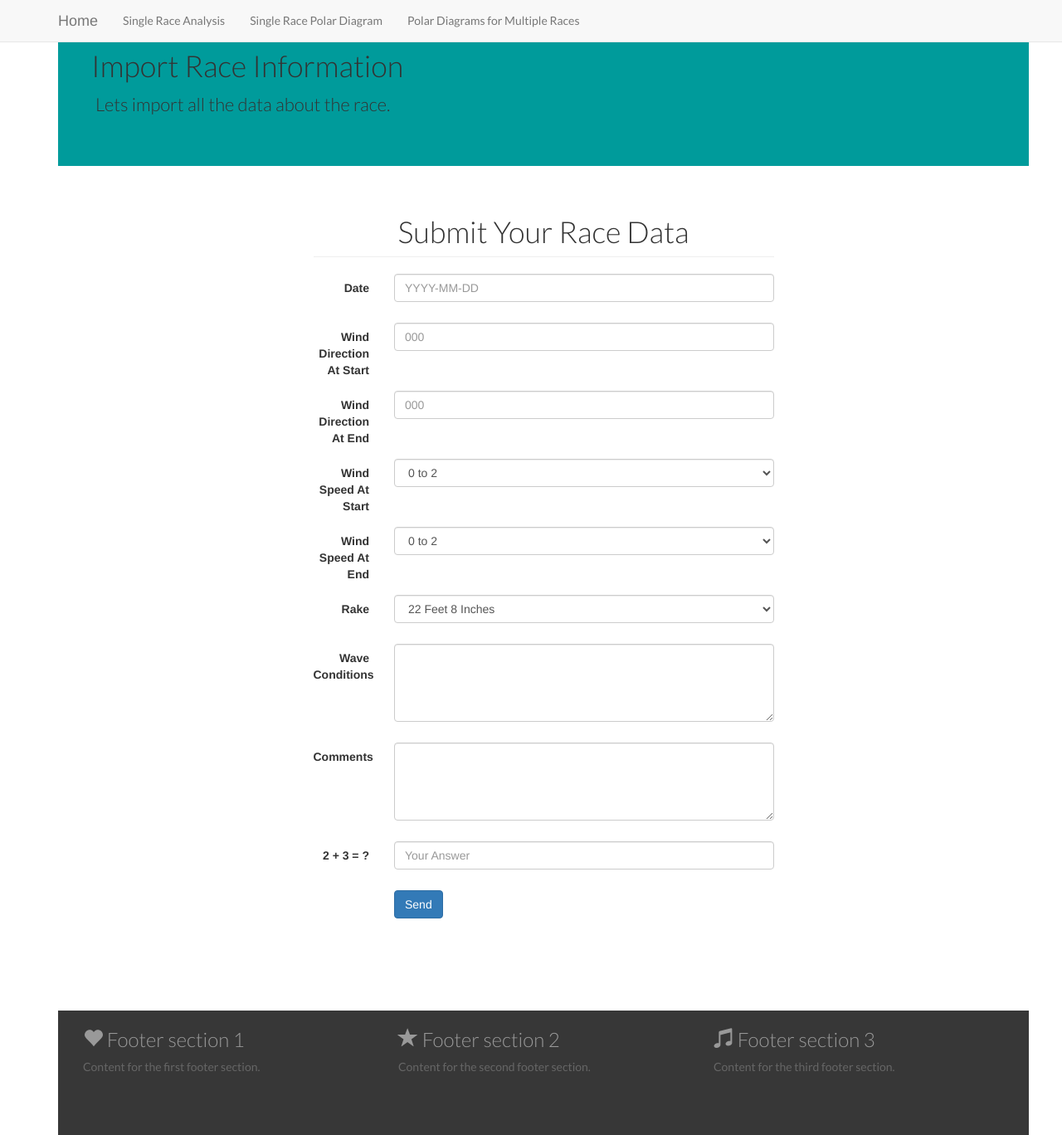
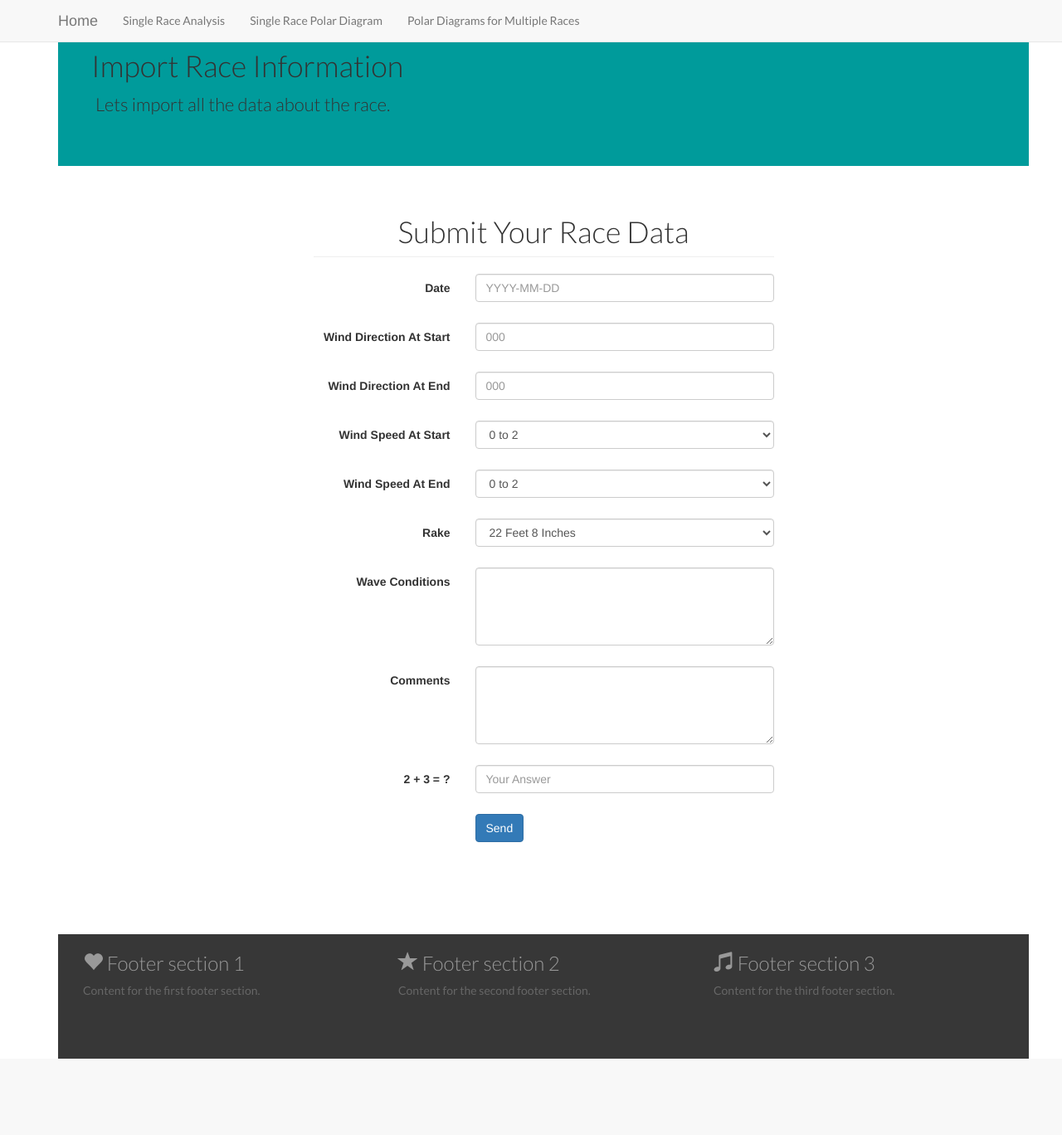
Before and after one commit to DaleHawkes/Track-King, a PHP site: page /import_race_information.php in a window 1280 px wide. Shown: the whole page at 83% size. After the commit the page ends 1276 px from the top, so only its background shows below. Run offline with PHP 8.4, Linux system fonts and the light colour scheme; data that the repository does not hold is empty; some libraries are stand-ins or nearby versions.

Commit message:
A few forms mods

```diff
--- a/import_race_information.php
+++ b/import_race_information.php
@@ -131,32 +131,32 @@ if (!$errDate && !$errWindDirectionStart && !$errWindDirectionEnd && !$errWindSp
                 <?php echo $result; ?>
 
 					<div class="form-group">
-						<label for="date" class="col-sm-2 control-label">Date</label>
-						<div class="col-sm-10">
+						<label for="date" class="col-sm-4 control-label">Date</label>
+						<div class="col-sm-8">
 							<input type="text" class="form-control" id="date" name="date" placeholder="YYYY-MM-DD" value="<?php echo htmlspecialchars(isset($_POST['date'])); ?>">
 							<?php echo "<p class='text-danger'>$errDate</p>";?>
 						</div>
 					</div>
 
 					<div class="form-group">
-						<label for="winddirectionstart" class="col-sm-2 control-label">Wind Direction At Start</label>
-						<div class="col-sm-10">
+						<label for="winddirectionstart" class="col-sm-4 control-label">Wind Direction At Start</label>
+						<div class="col-sm-8">
 							<input type="winddirectionstart" class="form-control" id="winddirectionstart" name="winddirectionstart" placeholder="000" value="<?php echo htmlspecialchars(isset($_POST['winddirectionstart'])); ?>">
 							<?php echo "<p class='text-danger'>$errWindDirectionStart</p>";?>
 						</div>
 					</div>
 
                     <div class="form-group">
-						<label for="winddirectionend" class="col-sm-2 control-label">Wind Direction At End</label>
-						<div class="col-sm-10">
+						<label for="winddirectionend" class="col-sm-4 control-label">Wind Direction At End</label>
+						<div class="col-sm-8">
 							<input type="winddirectionend" class="form-control" id="winddirectionend" name="winddirectionend" placeholder="000" value="<?php echo htmlspecialchars(isset($_POST['winddirectionend'])); ?>">
 							<?php echo "<p class='text-danger'>$errWindDirectionEnd</p>";?>
 						</div>
 					</div>
 
                     <div class="form-group">
-						<label for="windspeedstart" class="col-sm-2 control-label">Wind Speed At Start</label>
-						<div class="col-sm-10">
+						<label for="windspeedstart" class="col-sm-4 control-label">Wind Speed At Start</label>
+						<div class="col-sm-8">
 							<select class="form-control" id="windspeedstart" name="windspeedstart" placeholder="0 Knots" value="<?php echo htmlspecialchars(isset($_POST['windspeedstart'])); ?>">
                             	<option>0 to 2</option>
                                 <option>2 to 4</option>
@@ -176,8 +176,8 @@ if (!$errDate && !$errWindDirectionStart && !$errWindDirectionEnd && !$errWindSp
 					</div>
 
                     <div class="form-group">
-						<label for="windspeedend" class="col-sm-2 control-label">Wind Speed At End</label>
-						<div class="col-sm-10">
+						<label for="windspeedend" class="col-sm-4 control-label">Wind Speed At End</label>
+						<div class="col-sm-8">
 							<select class="form-control" id="windspeedend" name="windspeedend" placeholder="0 Knots" value="<?php echo htmlspecialchars(isset($_POST['windspeedend'])); ?>">
                             	<option>0 to 2</option>
                                 <option>2 to 4</option>
@@ -197,8 +197,8 @@ if (!$errDate && !$errWindDirectionStart && !$errWindDirectionEnd && !$errWindSp
 					</div>
 
                     <div class="form-group">
-						<label for="rake" class="col-sm-2 control-label">Rake</label>
-						<div class="col-sm-10">
+						<label for="rake" class="col-sm-4 control-label">Rake</label>
+						<div class="col-sm-8">
 							<select class="form-control" id="rake" name="rake" placeholder="" value="<?php echo htmlspecialchars(isset($_POST['rake'])); ?>">
                             	<option>22 Feet 8 Inches</option>
                                 <option>22 Feet 6 Inches</option>
@@ -210,35 +210,35 @@ if (!$errDate && !$errWindDirectionStart && !$errWindDirectionEnd && !$errWindSp
 					</div>
 
 					<div class="form-group">
-						<label for="waveconditions" class="col-sm-2 control-label">Wave Conditions</label>
-						<div class="col-sm-10">
+						<label for="waveconditions" class="col-sm-4 control-label">Wave Conditions</label>
+						<div class="col-sm-8">
 							<textarea class="form-control" rows="4" name="waveconditions"><?php echo htmlspecialchars(isset($_POST['waveconditions']));?></textarea>
 							<?php echo "<p class='text-danger'>$errWaveConditions</p>";?>
 						</div>
 					</div>
 
                     <div class="form-group">
-						<label for="comments" class="col-sm-2 control-label">Comments</label>
-						<div class="col-sm-10">
+						<label for="comments" class="col-sm-4 control-label">Comments</label>
+						<div class="col-sm-8">
 							<textarea class="form-control" rows="4" name="comments"><?php echo htmlspecialchars(isset($_POST['comments']));?></textarea>
 							<?php echo "<p class='text-danger'>$errComments</p>";?>
 						</div>
 					</div>
 
 					<div class="form-group">
-						<label for="human" class="col-sm-2 control-label">2 + 3 = ?</label>
-						<div class="col-sm-10">
+						<label for="human" class="col-sm-4 control-label">2 + 3 = ?</label>
+						<div class="col-sm-8">
 							<input type="text" class="form-control" id="human" name="human" placeholder="Your Answer">
 							<?php echo "<p class='text-danger'>$errHuman</p>";?>
 						</div>
 					</div>
 					<div class="form-group">
-						<div class="col-sm-10 col-sm-offset-2">
+						<div class="col-sm-8 col-sm-offset-4">
 							<input id="submit" name="submit" type="submit" value="Send" class="btn btn-primary">
 						</div>
 					</div>
 					<div class="form-group">
-						<div class="col-sm-10 col-sm-offset-2">
+						<div class="col-sm-8 col-sm-offset-2">
 							<?php echo $result; ?>
 						</div>
 					</div>
```
